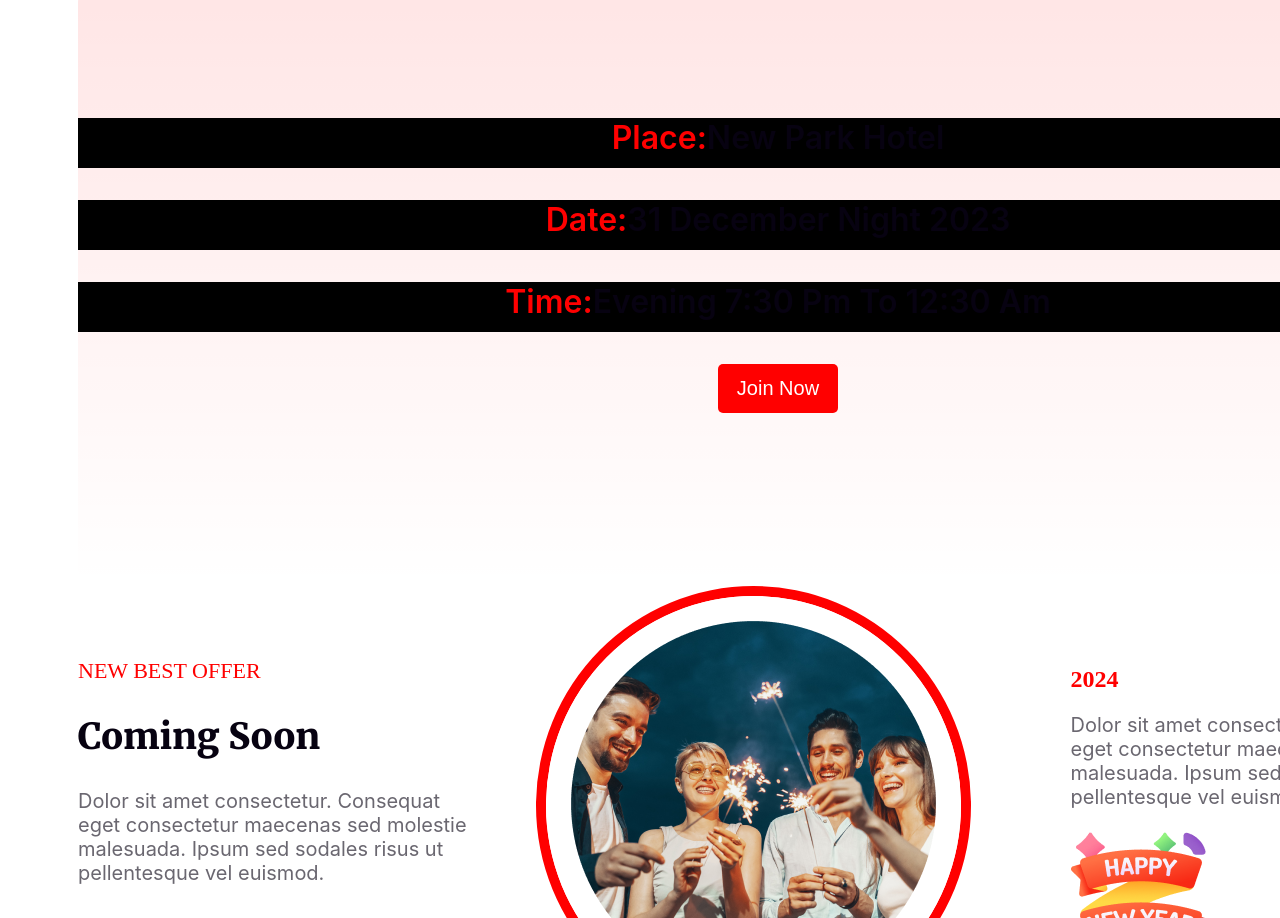
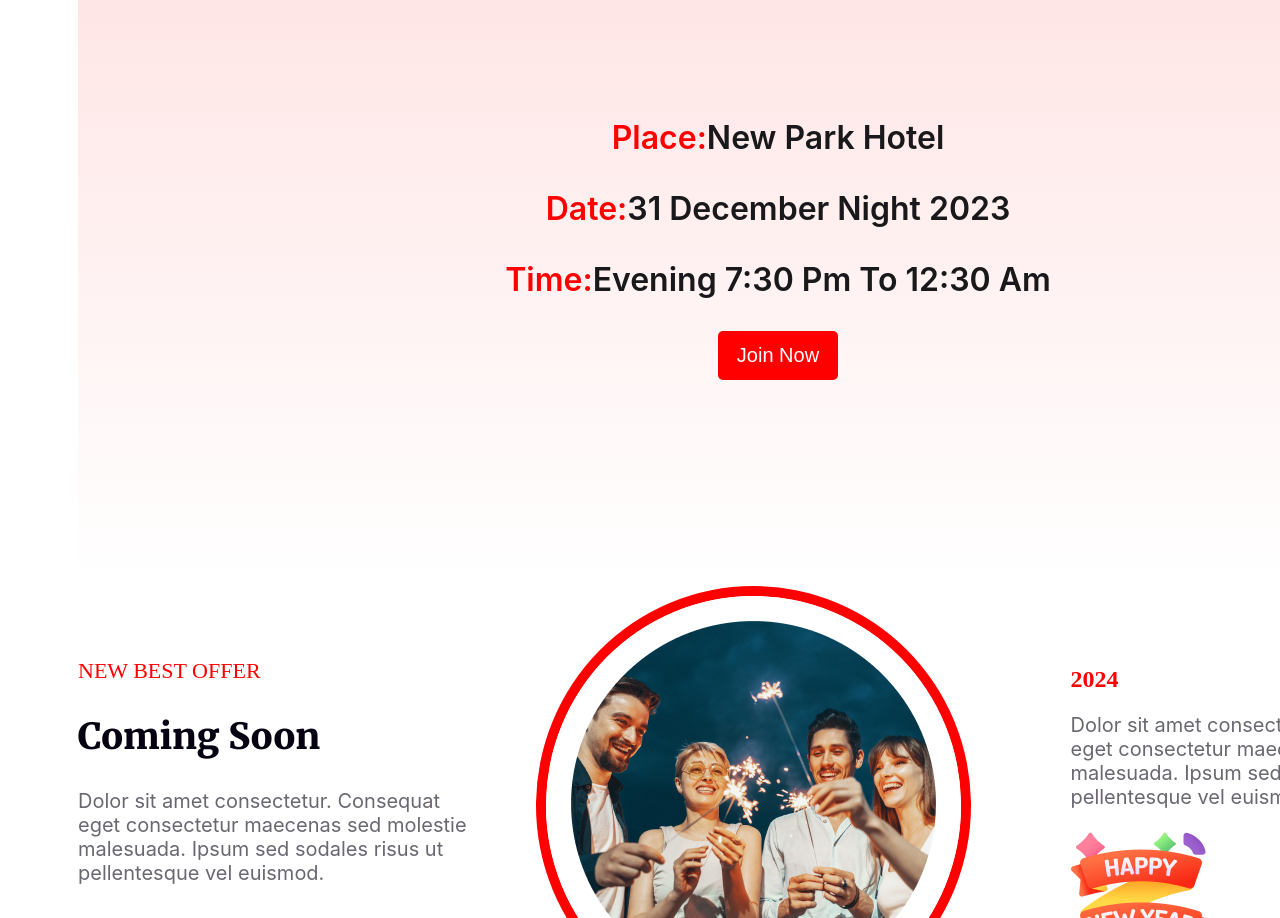
Before and after one commit to leerasabrina/new-year-offer-resources, a plain HTML site: page index.html in a window 1280 px wide. Shown: the part 2502-3420 px from the top of the page. Drawn offline with Linux system fonts and the light colour scheme.

Commit message:
solve background color

```diff
--- a/index.html
+++ b/index.html
@@ -40,9 +40,9 @@
         </section>
         <section class="C">
             <div class="para">
-                <p class="black"><span class="red">Place:</span>New Park Hotel</p>
-                <p class="black"><span class="red">Date:</span>31 December Night 2023</p>
-                <p class="black"><span class="red">Time:</span>Evening 7:30 Pm To 12:30 Am</p>
+                <p class="blacked"><span class="red">Place:</span>New Park Hotel</p>
+                <p class="blacked"><span class="red">Date:</span>31 December Night 2023</p>
+                <p class="blacked"><span class="red">Time:</span>Evening 7:30 Pm To 12:30 Am</p>
                 <button class="button white">Join Now</button>
             </div>
         </section>
--- a/style.css
+++ b/style.css
@@ -190,9 +190,9 @@ font-weight: 600;
 text-align: center;
 text-transform: capitalize;
 }
- .black{
+ .blacked{
 
- color:  rgb(7, 2, 17);
+ color:  rgb(25, 24, 26);
 
 }
 .button{
```
